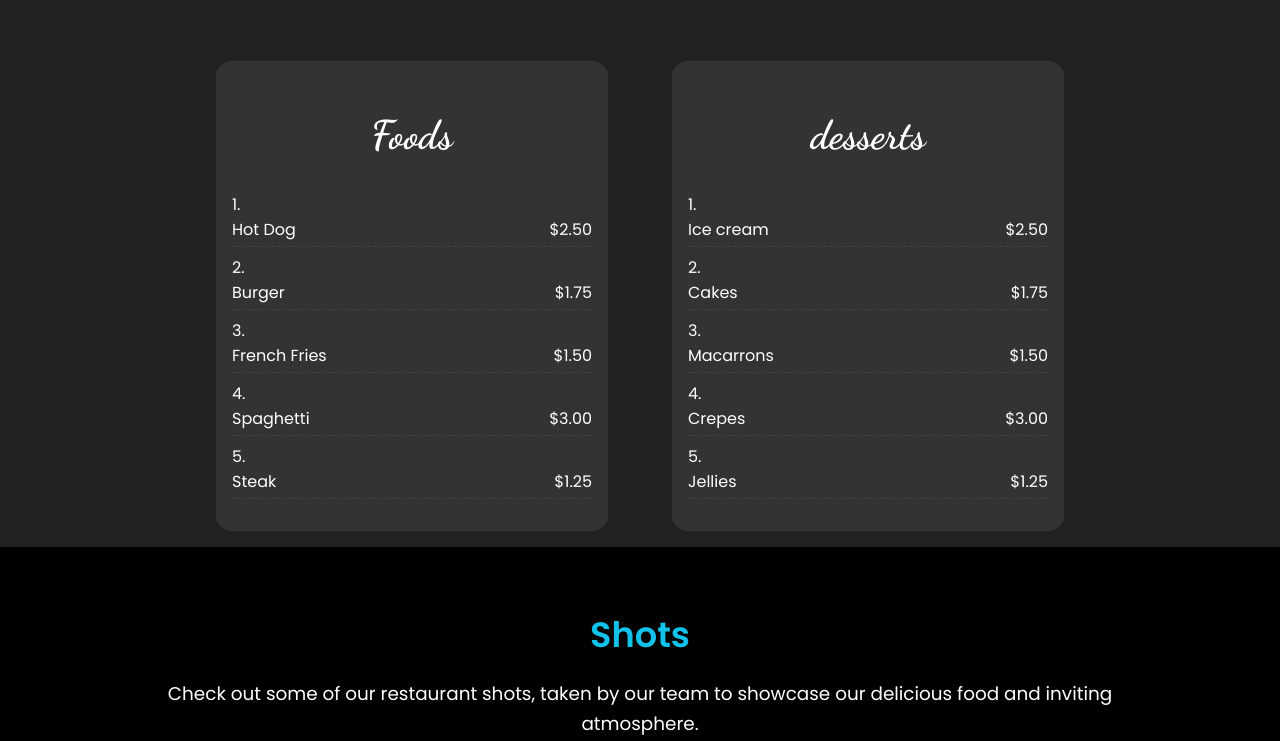
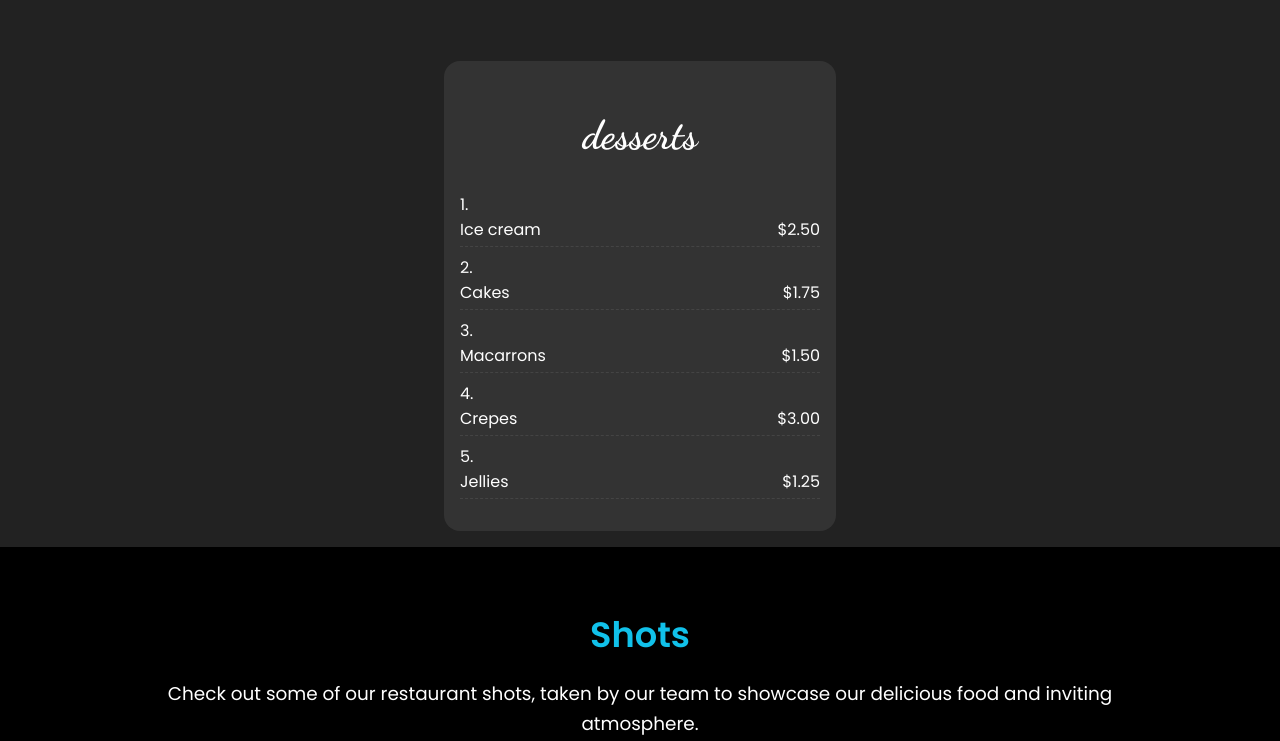
Before and after one commit to Rajit-abdillah/ColdPlate, a plain HTML site: page index.html in a window 1280 px wide. Shown: the part 2246-2987 px from the top of the page. Drawn offline with Linux system fonts and the light colour scheme.

Commit message:
Update index.html

```diff
--- a/index.html
+++ b/index.html
@@ -145,31 +145,6 @@
             </span>
 
             <span class="menu-card">
-              <h2 style="text-align: center">Foods</h2>
-              <ol class="menu-list">
-                <li>
-                  <div class="item"><span>Hot Dog</span><span>$2.50</span></div>
-                </li>
-                <li>
-                  <div class="item"><span>Burger</span><span>$1.75</span></div>
-                </li>
-                <li>
-                  <div class="item">
-                    <span>French Fries</span><span>$1.50</span>
-                  </div>
-                </li>
-                <li>
-                  <div class="item">
-                    <span>Spaghetti</span><span>$3.00</span>
-                  </div>
-                </li>
-                <li>
-                  <div class="item"><span>Steak</span><span>$1.25</span></div>
-                </li>
-              </ol>
-            </span>
-
-            <span class="menu-card">
               <h2 style="text-align: center">desserts</h2>
               <ol class="menu-list">
                 <li>
@@ -217,10 +192,9 @@
       </section>
 
       <section id="contact">
-        <h2>Contact Us</h2>
+        <h2>Contact and address</h2>
         <p class="subtext">
-          Need a reservation? Feel free to reach out through any of the methods
-          below.
+          Need a reservation? Contact us!
         </p>
 
         <div class="contact-cards">
```
